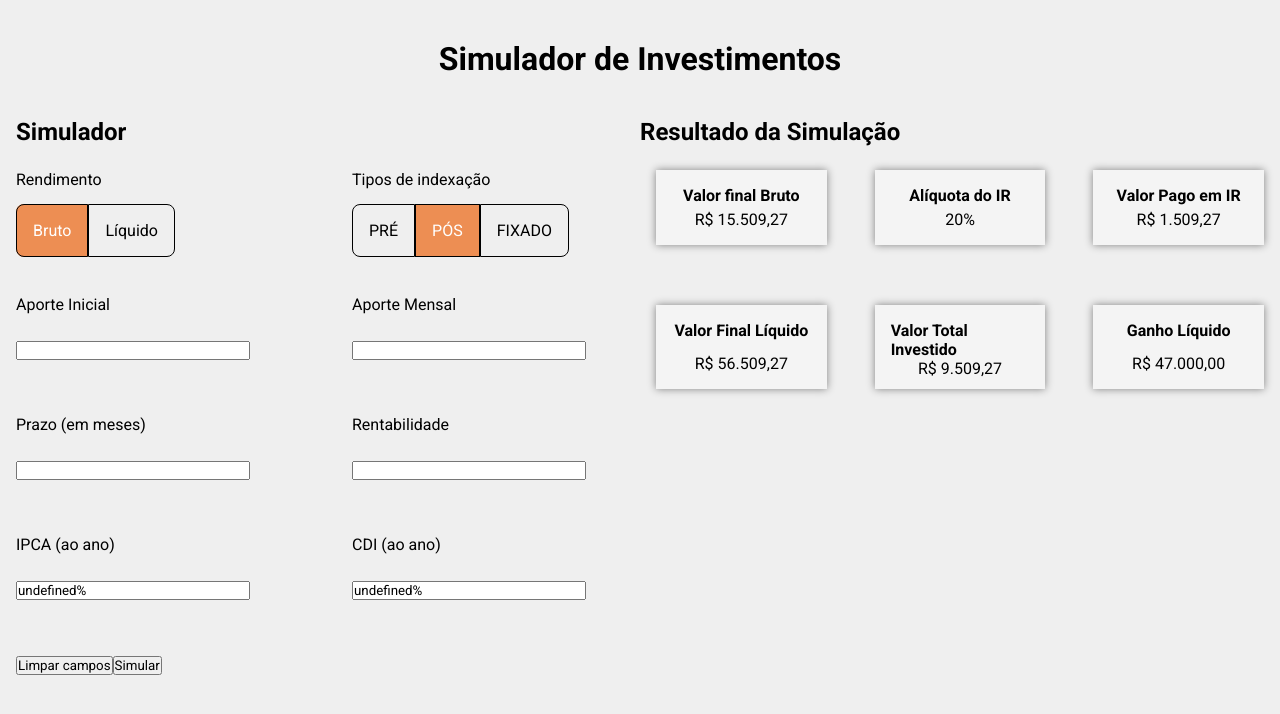
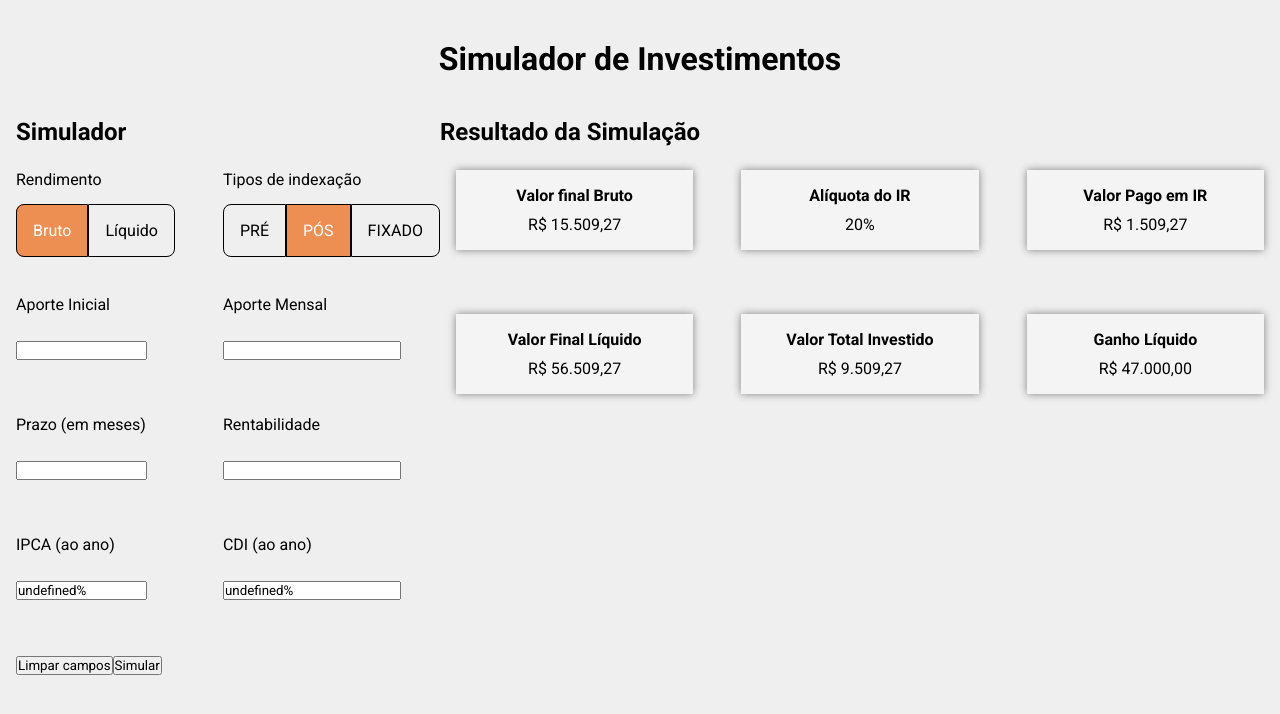
Before and after one commit to lineavelino/desafio-eqi-investimentos, a React (Vite) app: page / in a window 1280 px wide. Shown: the top 714 px of the page. Built offline with nearby package versions, Linux system fonts and the light colour scheme; no server answers.

Commit message:
Ajuste template grid - mais espaço results

```diff
--- a/src/App.module.scss
+++ b/src/App.module.scss
@@ -11,7 +11,7 @@ header {
     max-width: 1800px;
     margin: 0 auto;
     display: grid;
-    grid-template-columns: 1fr 1fr;
+    grid-template-columns: 1fr 2fr;
     position: relative;
     height: 80vh;
 }
```
